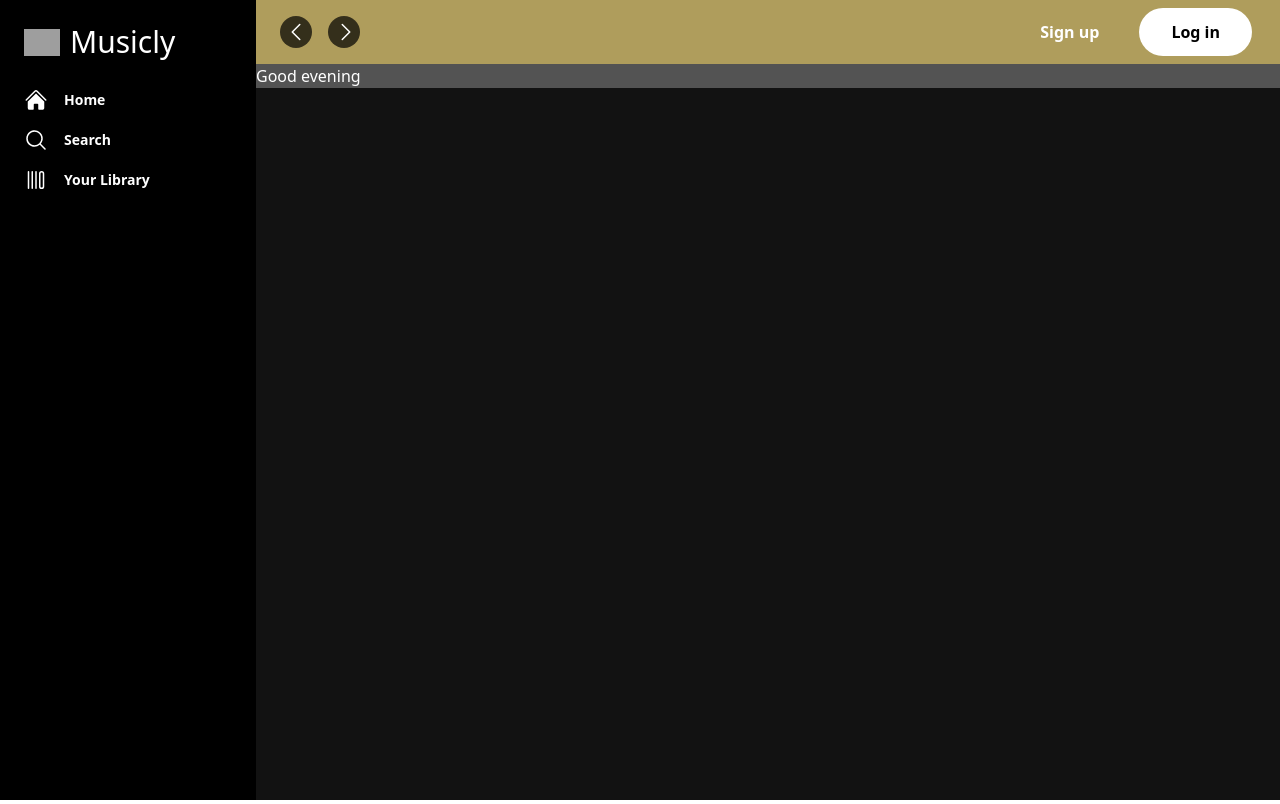
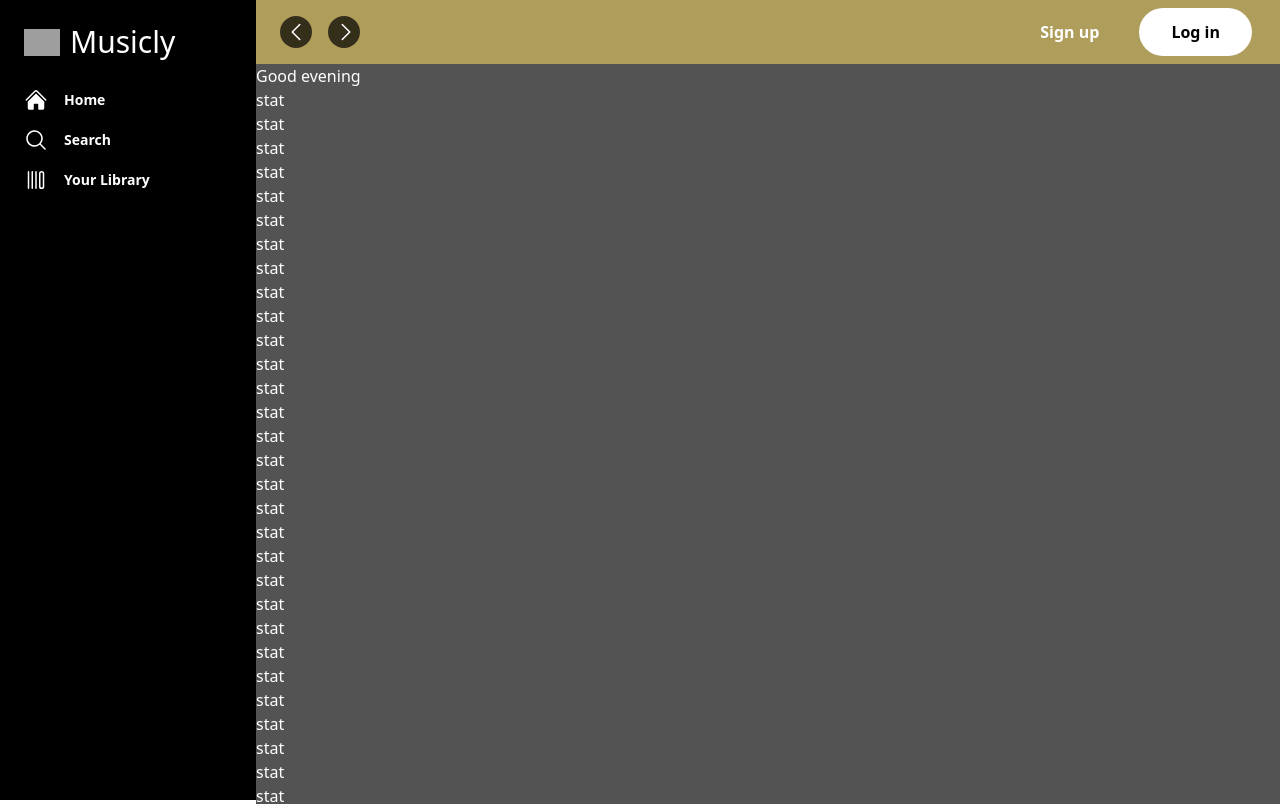
Before and after one commit to liad7/Music-app, a Next.js app: page / in a window 1280 px wide. Shown: the top 804 px of the page. Built offline with nearby package versions, Linux system fonts and the light colour scheme; grey boxes are pictures that could not be loaded.

Commit message:
station preview

```diff
--- a/app/page.tsx
+++ b/app/page.tsx
@@ -1,4 +1,5 @@
 import { AppHeader } from "../cmps/app-header"
+import { StationList } from "../cmps/station-list"
 
 function HomePage() {
     return (
@@ -6,6 +7,7 @@ function HomePage() {
             <AppHeader />
             <div className="bg-[#535353]">
                 <h1>Good evening</h1>
+                <StationList />
             </div>
         </section>
     )
--- /dev/null
+++ b/cmps/station-list.tsx
@@ -0,0 +1,30 @@
+'use client'
+
+import { useEffect, useState } from "react"
+import { stationService } from "../services/station.service"
+import { StationPreview } from "./station-preview"
+
+export function StationList() {
+    const [stations, setStations] = useState([])
+    console.log('stations:', stations)
+
+    useEffect(() => {
+        loadStations()
+    }, [])
+
+    const loadStations = async () => {
+        const stations: Station[] = await stationService.query()
+        setStations(stations as never[])
+    }
+    return (
+        <section>
+            {!stations ?
+                <p>Loading...</p>
+                :
+                <>
+                    {stations.map(station => <StationPreview key={station._id} station={station} />)}
+                </>
+            }
+        </section>
+    )
+}
--- /dev/null
+++ b/cmps/station-preview.tsx
@@ -0,0 +1,9 @@
+type Props = {
+    station: Station
+}
+
+export function StationPreview({ station }: Props) {
+    return (
+        <section>stat</section>
+    )
+}
--- a/station.js
+++ b/station.js
@@ -1,4 +1,5 @@
-import { utilService } from "../services/util.service"
+import { utilService } from "./services/util.service"
+// import { utilService } from "../services/util.service"
 
 
 export const homeStations = [
```
